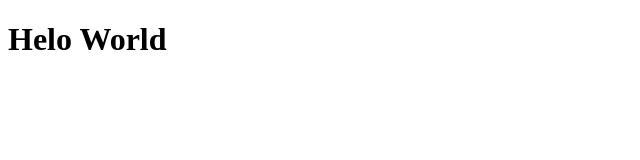
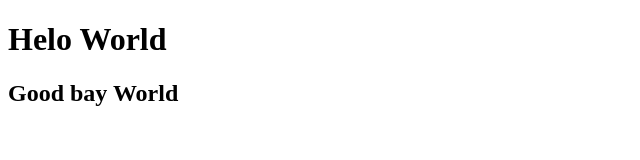
Before and after one commit to Azikk7997/rozimuhammad, a plain HTML site: page index.html in a window 1280 px wide. Shown: the whole page, without its empty margins (0-640 px from the left). Drawn offline with Linux system fonts and the light colour scheme.

Commit message:
god bay word

```diff
--- a/index.html
+++ b/index.html
@@ -8,5 +8,6 @@
 </head>
 <body>
     <h1>Helo World</h1>
+    <h2>Good bay World</h2>
 </body>
 </html>
```
